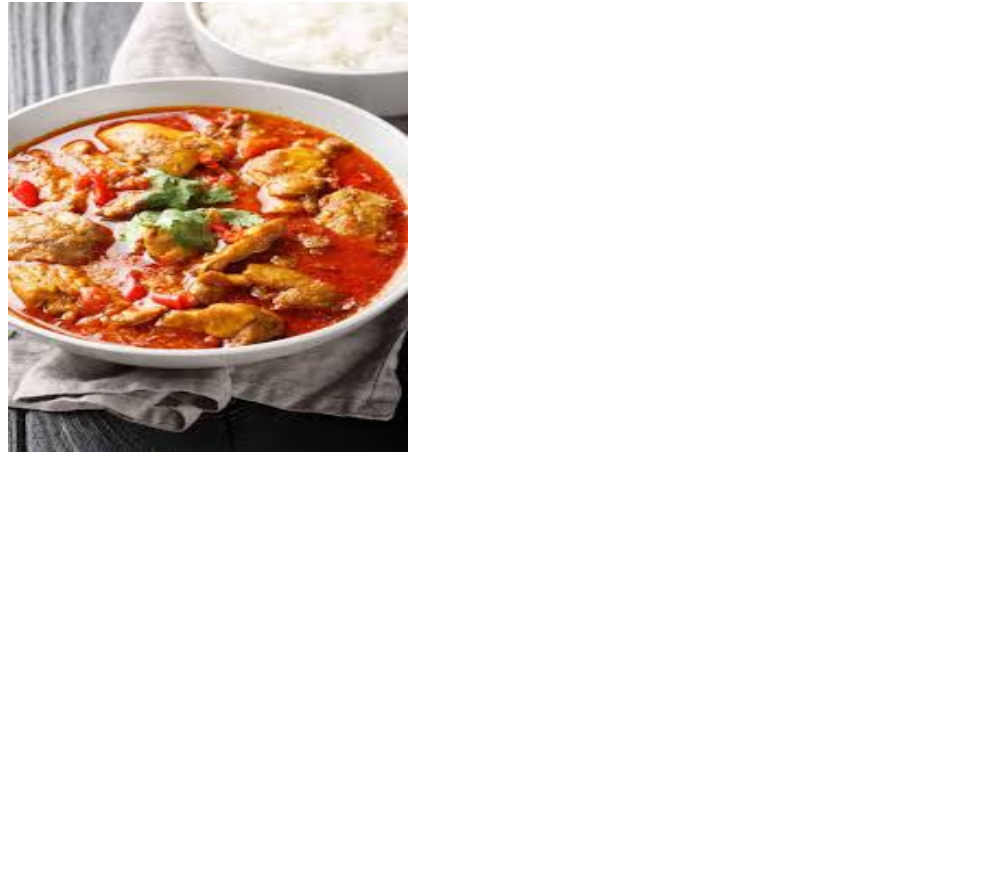
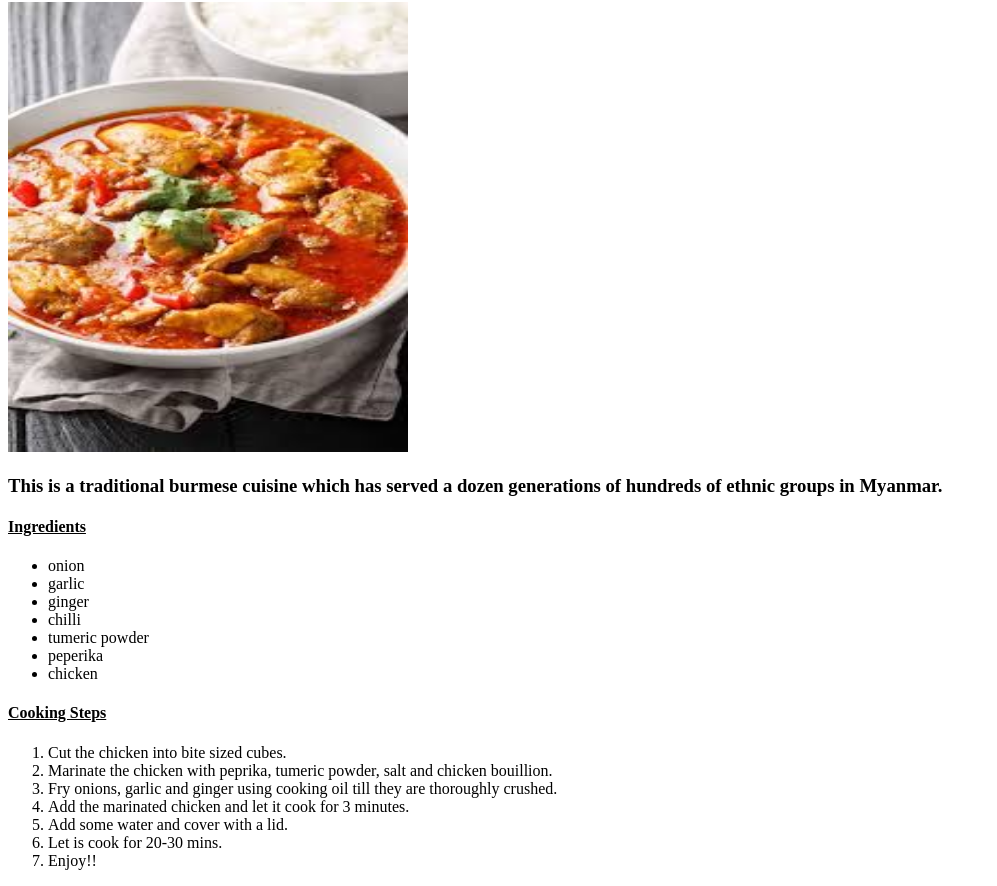
Before and after one commit to Oaksoe11/odin-recipes, a plain HTML site: page recipes/chickenCurry.html in a window 1280 px wide. Shown: the part 122-1008 px from the top of the page, without its empty margins (0-997 px from the left). Before the commit the page ends 800 px from the top, so only its background shows below. Drawn offline with Linux system fonts and the light colour scheme.

Commit message:
Add cooking steps and ingredients list to chickenCurry.html

```diff
--- a/recipes/chickenCurry.html
+++ b/recipes/chickenCurry.html
@@ -11,5 +11,31 @@
     <h1>Chicken Curry Burmese Style</h1>
 
     <img src="../images/chickenCurry.png" alt="chicken curry image" width="400" height="450">
+    <p><h3>This is a traditional burmese cuisine which has served a dozen generations of
+        hundreds of ethnic groups in Myanmar. </h3>
+    </p>
+    <h4><u>Ingredients</u></h4>
+    <ul>
+        <li>onion</li>
+        <li>garlic</li>
+        <li>ginger</li>
+        <li>chilli</li>
+        <li>tumeric powder</li>
+        <li>peperika</li>
+        <li>chicken</li>
+    </ul>
+
+    <h4><u>Cooking Steps</u></h4>
+    <ol>
+        <li>Cut the chicken into bite sized cubes.</li>
+        <li>Marinate the chicken with peprika, tumeric powder, salt and chicken bouillion.</li>
+        <li>Fry onions, garlic and ginger using cooking oil till they are
+            thoroughly crushed.
+        </li>
+        <li>Add the marinated chicken and let it cook for 3 minutes.</li>
+        <li>Add some water and cover with a lid.</li>
+        <li>Let is cook for 20-30 mins.</li>
+        <li>Enjoy!!</li>
+    </ol>
 </body>
 </html>
```
